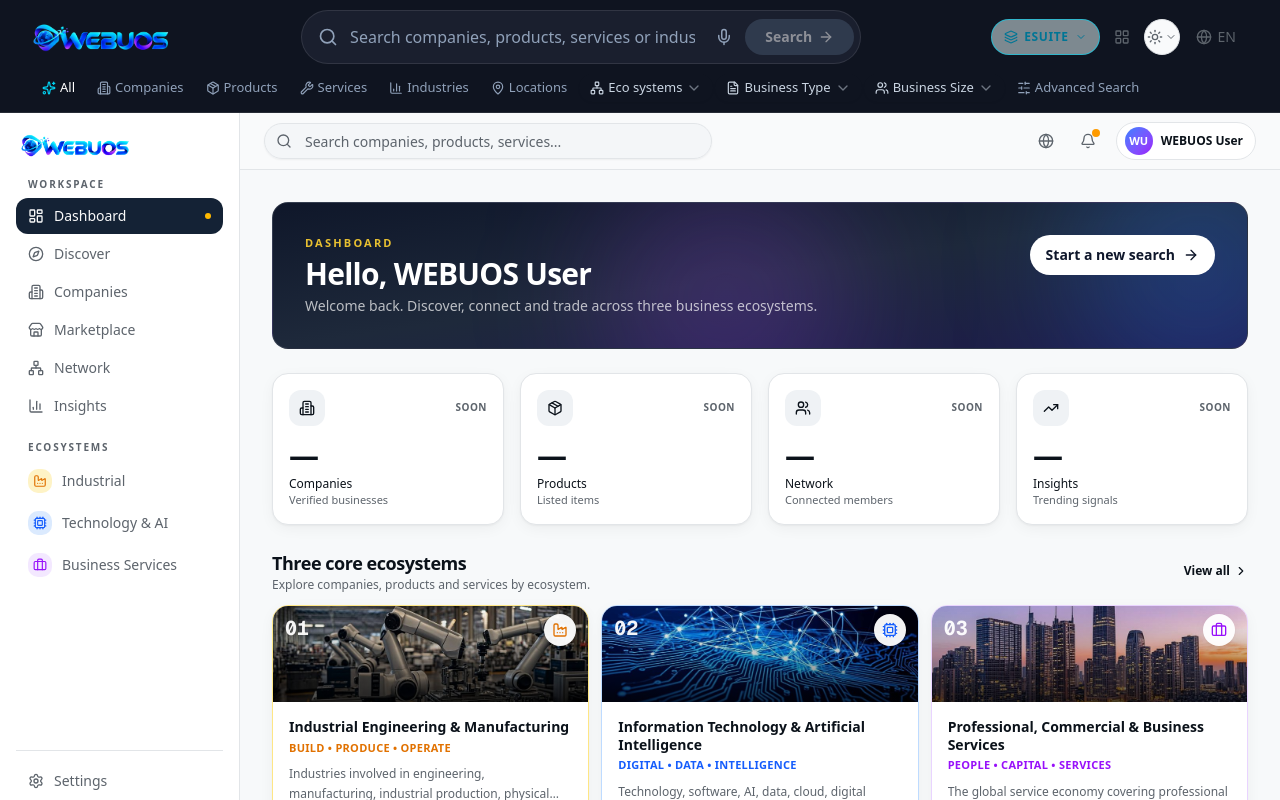
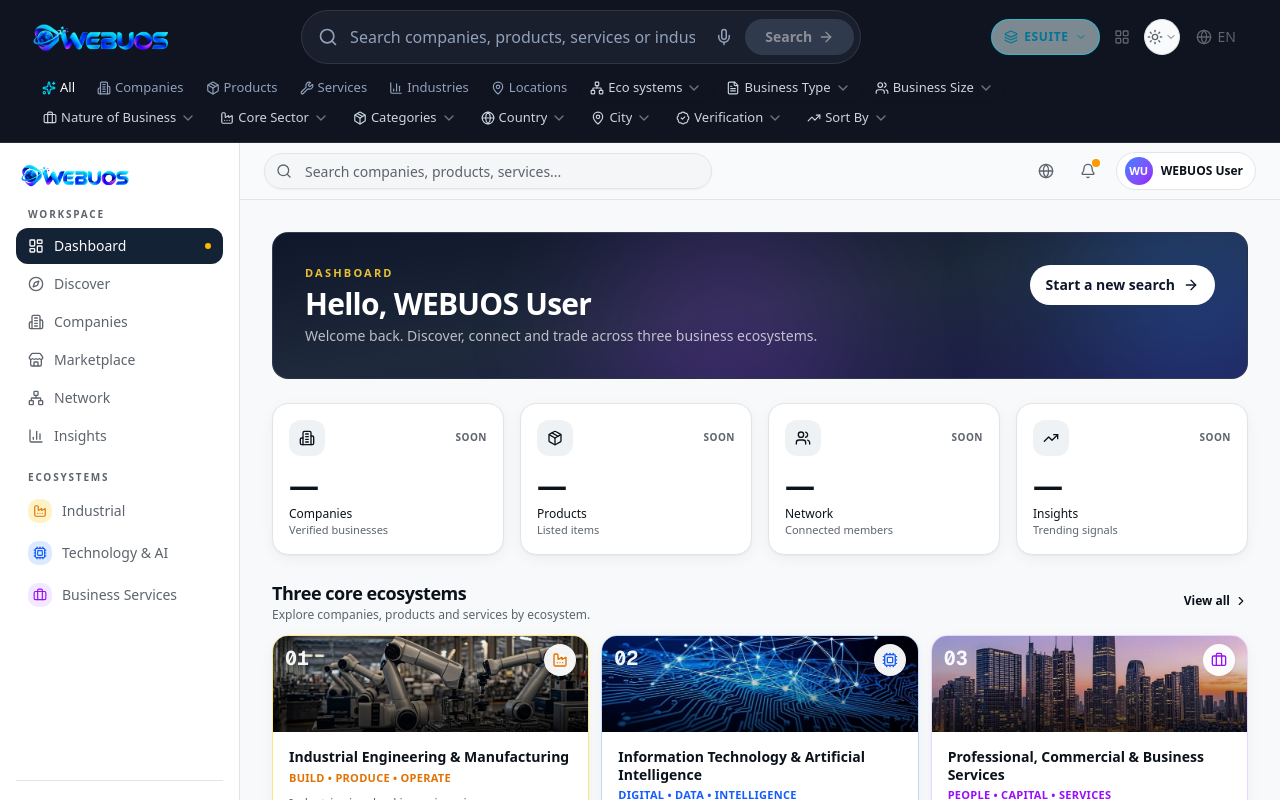
Before and after one commit to Jobsonn-dev/we-suite, a Next.js app: page /dashboard in a window 1280 px wide. Shown: the top 800 px of the page. Built offline with nearby package versions, Linux system fonts and the light colour scheme.

Commit message:
17f58bff-6e3f-4116-9ffa-db467dcc4ec2

```diff
--- a/src/components/layout/header-search-bar.tsx
+++ b/src/components/layout/header-search-bar.tsx
@@ -471,10 +471,13 @@ export function HeaderSearchInput() {
 }
 
 // ════════════════════════════════════════════════════════════
-// PART 2: HeaderSearchOptions — the options row
+// PART 2: HeaderSearchOptions — the options rows
 // Goes in Row 2 (full width, left-aligned with the logo):
-//   All | Companies | Products | Services | Industries | Locations |
-//   Eco systems ▾ | Business Type ▾ | Business Size ▾ | Advanced Search
+//   Row 1: All | Companies | Products | Services | Industries | Locations |
+//          Eco systems ▾ | Business Type ▾ | Business Size ▾
+//   Row 2: Nature of Business ▾ | Core Sector ▾ | Categories ▾ |
+//          Country ▾ | City ▾ | Verification ▾ | Sort By ▾
+// All transparent, no backgrounds, no containers.
 // ════════════════════════════════════════════════════════════
 export function HeaderSearchOptions() {
   const {
@@ -484,7 +487,7 @@ export function HeaderSearchOptions() {
 
   return (
     <div className="w-full">
-      {/* ── Options row — single row, left-aligned with the logo ── */}
+      {/* ── Row 1: Category pills + 3 dropdowns ── */}
       <div className="flex items-center gap-0.5 overflow-x-auto pb-0.5 scrollbar-thin">
         {/* Category pills (no chevron, no background) */}
         {CATEGORY_PILLS.map((cat) => {
@@ -536,47 +539,21 @@ export function HeaderSearchOptions() {
           onChange={(v) => updateFilter("business_size", v)}
         />
 
-        {/* Advanced Search button (no background, expands section) */}
-        <button
-          type="button"
-          onClick={() => setShowAdvanced(!showAdvanced)}
-          className={cn(
-            "inline-flex shrink-0 items-center gap-1 rounded-full px-2.5 py-1 text-xs font-medium transition-colors sm:text-[13px]",
-            showAdvanced
-              ? "text-cyan-400"
-              : "text-slate-400 hover:text-white",
-          )}
-          aria-expanded={showAdvanced}
-        >
-          <SlidersHorizontal className="h-3.5 w-3.5" />
-          <span className="whitespace-nowrap">Advanced Search</span>
-          {activeAdvancedCount > 0 && (
-            <span className="ml-0.5 inline-flex h-4 min-w-4 items-center justify-center rounded-full bg-cyan-500 px-1 text-[10px] font-bold text-cyan-950">
-              {activeAdvancedCount}
-            </span>
-          )}
-        </button>
-
-        {/* Clear button when advanced filters are active */}
+        {/* Clear button when filters are active */}
         {activeAdvancedCount > 0 && (
           <button
             type="button"
             onClick={resetFilters}
-            className="inline-flex shrink-0 items-center gap-1.5 rounded-full bg-red-500/15 px-3 py-1.5 text-xs font-medium text-red-400 transition-all hover:bg-red-500/25"
+            className="inline-flex shrink-0 items-center gap-1 rounded-full px-2.5 py-1 text-xs font-medium text-red-400 transition-colors hover:text-red-300 sm:text-[13px]"
           >
             <X className="h-3.5 w-3.5" />
-            <span className="whitespace-nowrap">Clear</span>
+            <span className="whitespace-nowrap">Clear ({activeAdvancedCount})</span>
           </button>
         )}
       </div>
 
-      {/* ── Advanced filters section (hidden by default, expands when "Advanced Search" is clicked) ──
-          No background container — dropdowns float transparently on the header background */}
-      {showAdvanced && (
-        <div
-          className="mt-1 flex flex-wrap items-center gap-0.5 pb-1"
-          style={{ animation: "fadeIn .2s ease-out" }}
-        >
+      {/* ── Row 2: Advanced dropdown filters (always visible, no background) ── */}
+      <div className="flex items-center gap-0.5 overflow-x-auto pb-0.5 scrollbar-thin">
         {/* Nature of Business */}
         <FilterDropdown
           icon={Briefcase}
@@ -640,7 +617,6 @@ export function HeaderSearchOptions() {
           onChange={(v) => updateFilter("sort", (v || "relevance") as SearchSort)}
         />
       </div>
-      )}
     </div>
   );
 }
```
Also changed, not shown: upload/pasted_image_1791021574432.png (added), 1 other file (tests, documents, lock files or other folders). Lines whose indentation alone changed are shown as unchanged.
